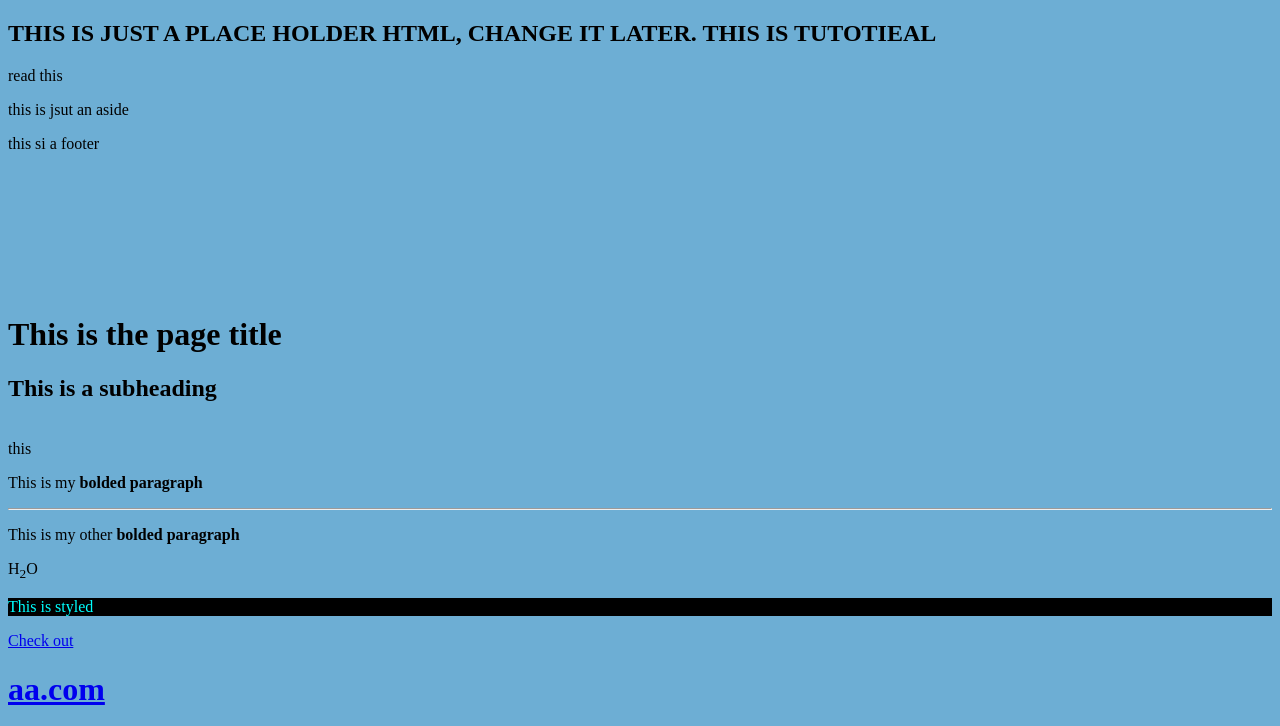
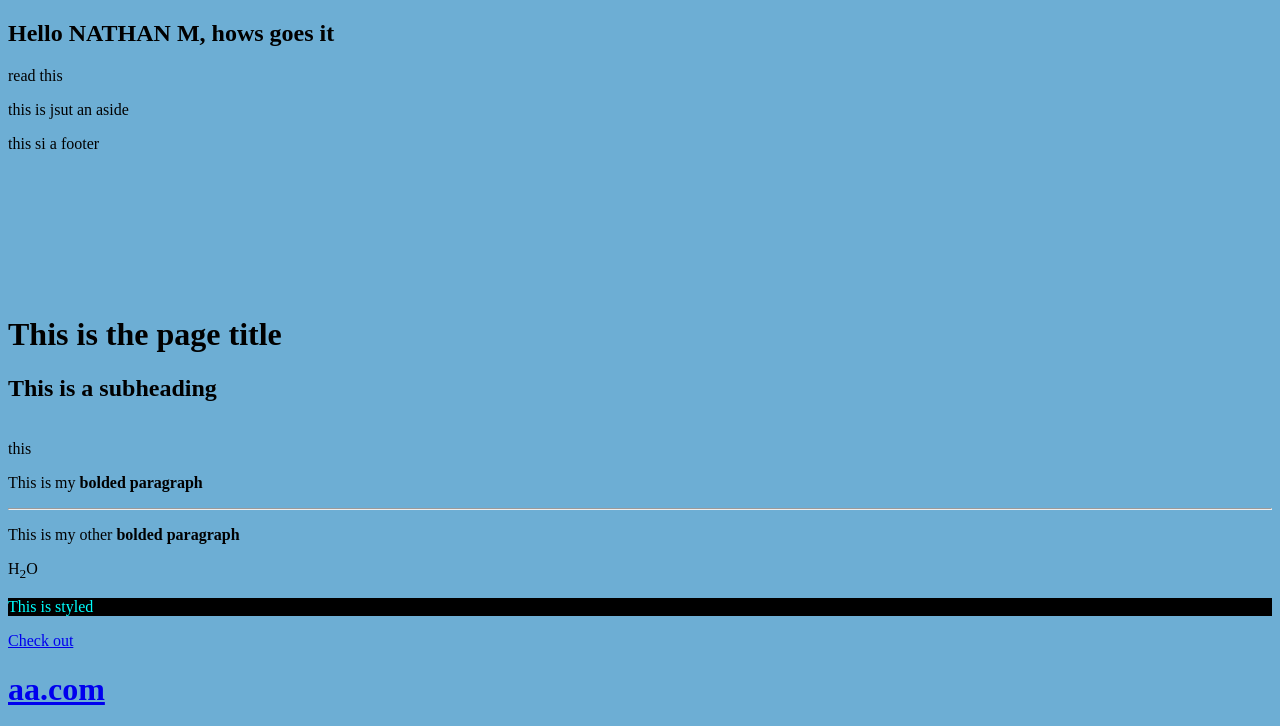
Before and after one commit to Neel390/Neel390.github.io, a plain HTML site: page index.html in a window 1280 px wide. Shown: the top 726 px of the page. Drawn offline with Linux system fonts and the light colour scheme; files whose address does not match are found by name.

Commit message:
Update index.html

```diff
--- a/index.html
+++ b/index.html
@@ -13,7 +13,7 @@
 <!--follwowing makes it easyeir to understand and reaad html-->
     <header>
         <nav> <!--this is a nav tag for structral only top bar-->
-                <h1>THIS IS JUST A PLACE HOLDER HTML, CHANGE IT LATER. THIS IS TUTOTIEAL</h1>
+                <h1>Hello NATHAN M, hows goes it</h1>
         </nav>
     </header>
 
```
